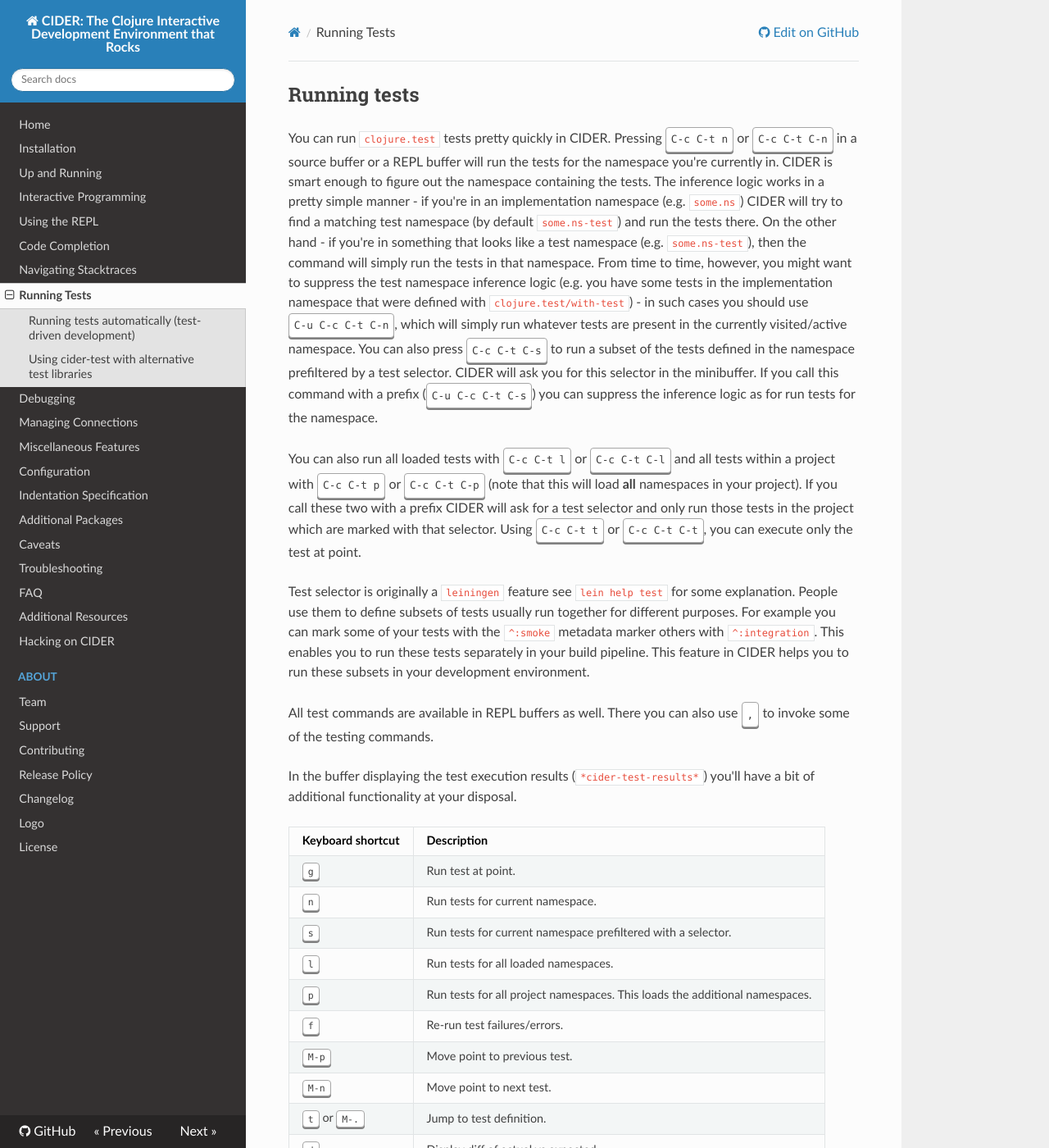
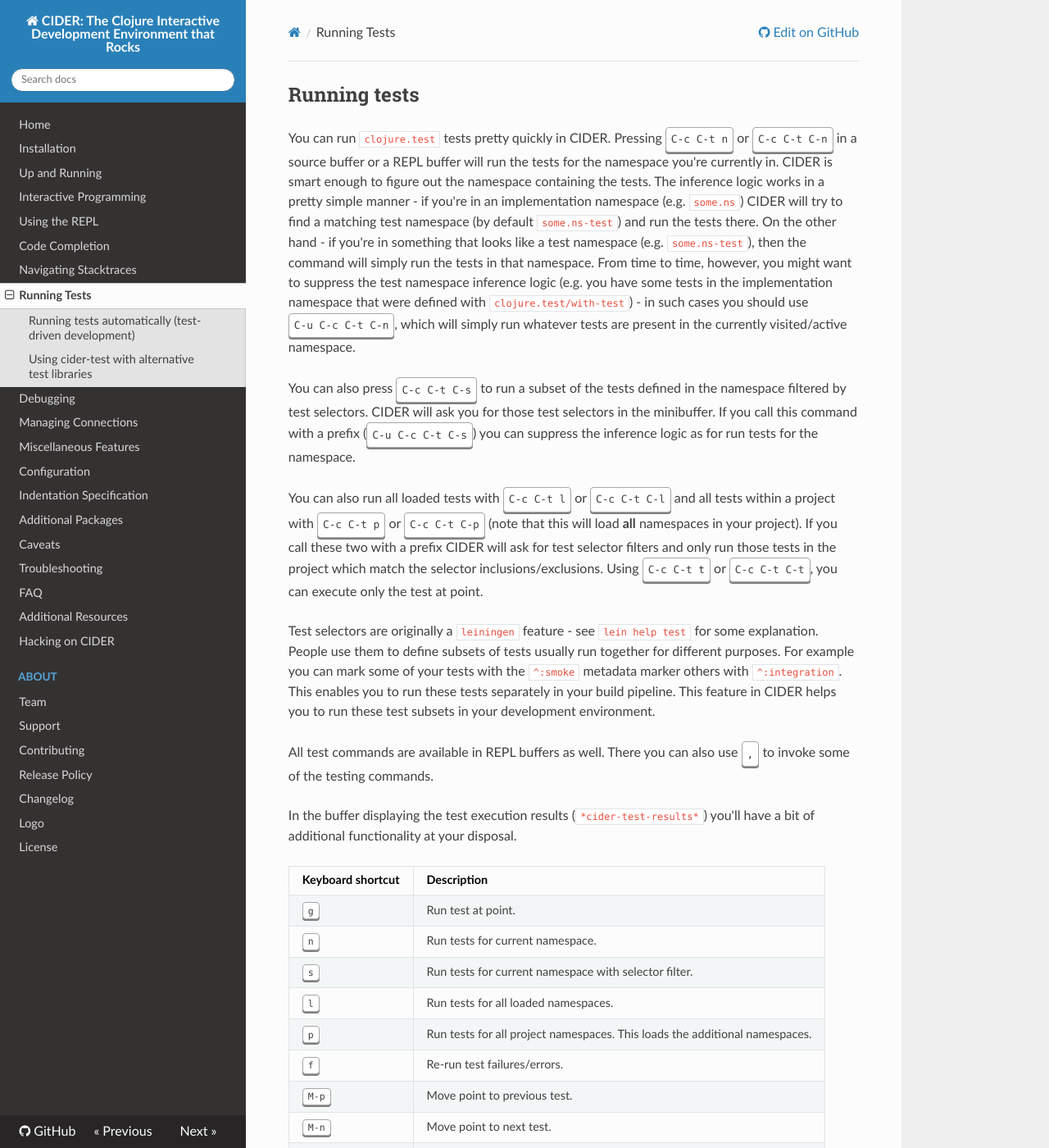
Before and after one commit to clojure-emacs/cider, an MkDocs documentation site: the page built from doc/running_tests.md, in a window 1280 px wide and 1400 px high. Shown: the whole window at 82% size. Built offline with MkDocs 1.6.1, drawn with Linux system fonts in a browser that asks for light colours; nearby versions of some CDN libraries; old or Windows-style settings are respelled for this version of MkDocs.

Commit message:
Update the part of the manual about test selectors

```diff
--- a/doc/running_tests.md
+++ b/doc/running_tests.md
@@ -13,24 +13,25 @@
 namespace that were defined with `clojure.test/with-test`)
 - in such cases you should use <kbd>C-u C-c C-t C-n</kbd>, which will simply run
 whatever tests are present in the currently visited/active namespace.
+
 You can also press <kbd>C-c C-t C-s</kbd> to run a subset of the tests defined in
-the namespace prefiltered by a test selector. CIDER will ask you for this selector
+the namespace filtered by test selectors. CIDER will ask you for those test selectors
 in the minibuffer. If you call this command with a prefix (<kbd>C-u C-c C-t C-s</kbd>)
 you can suppress the inference logic as for run tests for the namespace.
 
 You can also run all loaded tests with <kbd>C-c C-t l</kbd> or <kbd>C-c C-t
 C-l</kbd> and all tests within a project with <kbd>C-c C-t p</kbd> or <kbd>C-c
 C-t C-p</kbd> (note that this will load **all** namespaces in your
-project). If you call these two with a prefix CIDER will ask for a test selector
-and only run those tests in the project which are marked with that selector. Using
+project). If you call these two with a prefix CIDER will ask for test selector filters
+and only run those tests in the project which match the selector inclusions/exclusions. Using
 <kbd>C-c C-t t</kbd> or <kbd>C-c C-t C-t</kbd>, you can execute only the
 test at point.
 
-Test selector is originally a `leiningen` feature see `lein help test` for some explanation.
+Test selectors are originally a `leiningen` feature - see `lein help test` for some explanation.
 People use them to define subsets of tests usually run together for different purposes. For
 example you can mark some of your tests with the `^:smoke` metadata marker others with
 `^:integration`. This enables you to run these tests separately in your build pipeline.
-This feature in CIDER helps you to run these subsets in your development environment.
+This feature in CIDER helps you to run these test subsets in your development environment.
 
 All test commands are available in REPL buffers as well. There you can also use
 <kbd>,</kbd> to invoke some of the testing commands.
@@ -42,7 +43,7 @@
 --------------------------------|-------------------------------
 <kbd>g</kbd>                    | Run test at point.
 <kbd>n</kbd>                    | Run tests for current namespace.
-<kbd>s</kbd>                    | Run tests for current namespace prefiltered with a selector.
+<kbd>s</kbd>                    | Run tests for current namespace with selector filter.
 <kbd>l</kbd>                    | Run tests for all loaded namespaces.
 <kbd>p</kbd>                    | Run tests for all project namespaces. This loads the additional namespaces.
 <kbd>f</kbd>                    | Re-run test failures/errors.
```
